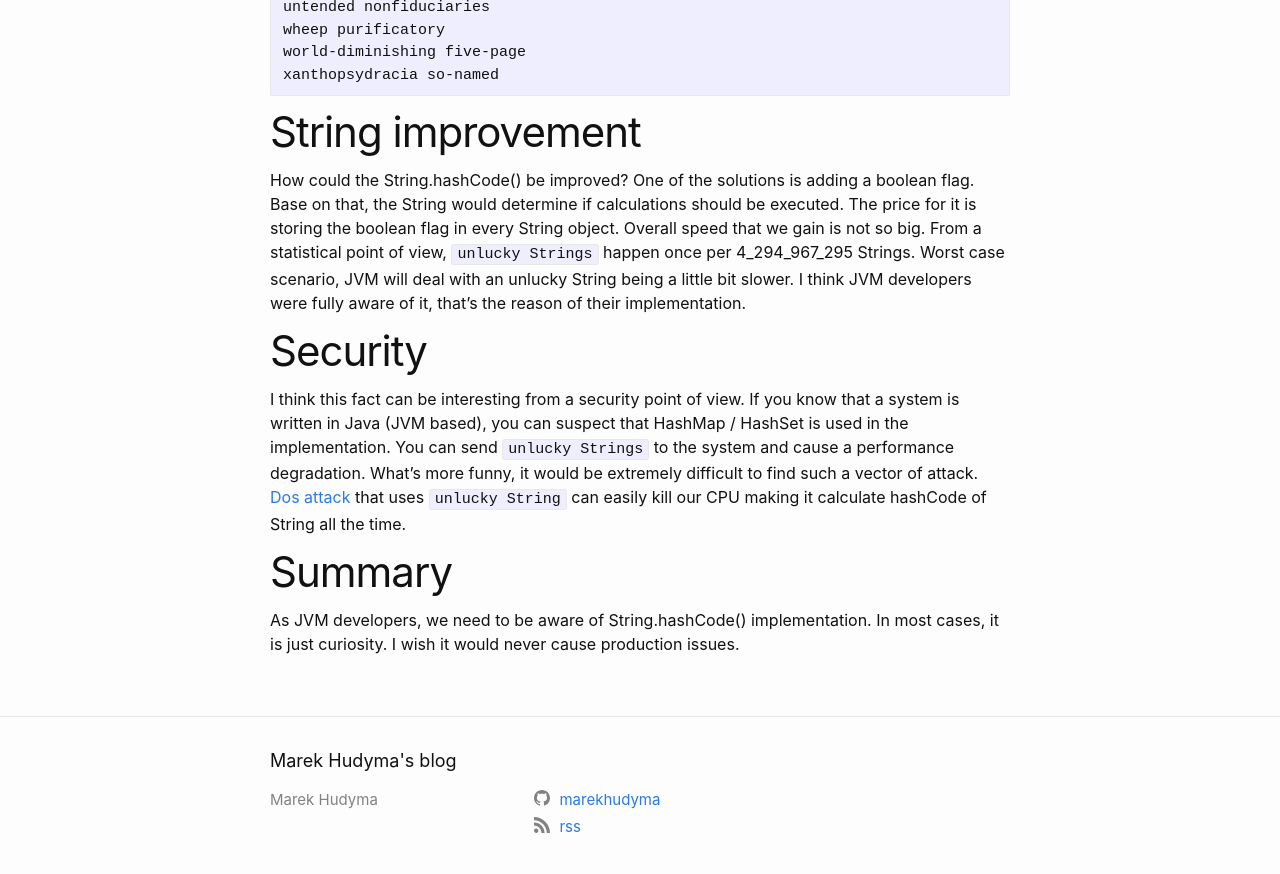
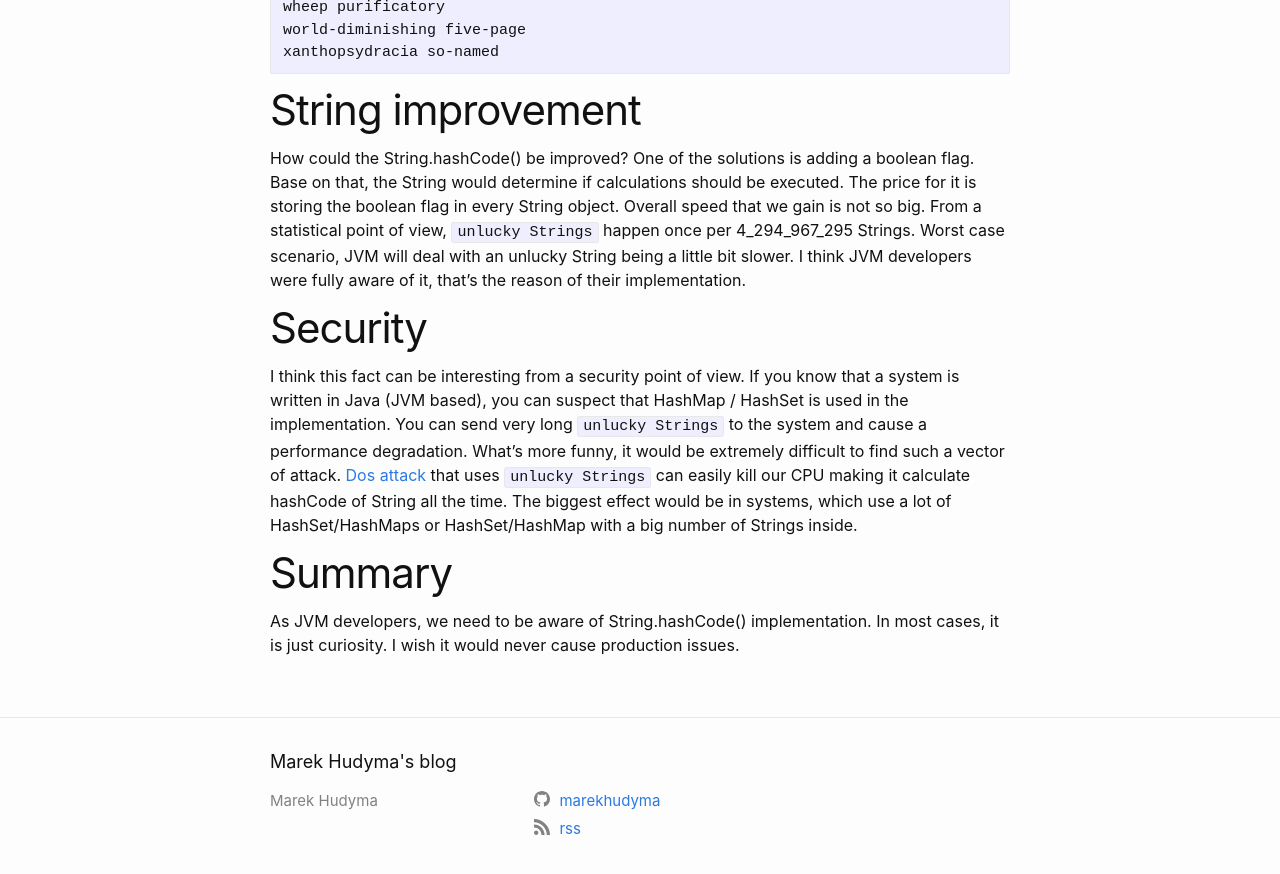
Before and after one commit to marekhudyma/marekhudyma.github.io, a Jekyll site: the page built from _posts/2020-01-02-String-hashcode-zero.md, in a window 1280 px wide and 900 px high, scrolled down 2905 px. Shown: the top 874 px of the window. Built offline with Jekyll 4.4.1, drawn with Linux system fonts in a browser that asks for light colours; some of the changed text lies outside the part shown.

Commit message:
String.hashCode() improvements2

```diff
--- a/_posts/2020-01-02-String-hashcode-zero.md
+++ b/_posts/2020-01-02-String-hashcode-zero.md
@@ -123,8 +122,9 @@ I think JVM developers were fully aware of it, that's the reason of their implem
 
 # Security
 I think this fact can be interesting from a security point of view. If you know that a system is written in Java (JVM based), you can suspect that HashMap / HashSet is used in the implementation.
-You can send `unlucky Strings` to the system and cause a performance degradation. What's more funny, it would be extremely difficult to find such a vector of attack.
-[Dos attack](https://en.wikipedia.org/wiki/Denial-of-service_attack) that uses `unlucky String` can easily kill our CPU making it calculate hashCode of String all the time.
+You can send very long `unlucky Strings` to the system and cause a performance degradation. What's more funny, it would be extremely difficult to find such a vector of attack.
+[Dos attack](https://en.wikipedia.org/wiki/Denial-of-service_attack) that uses `unlucky Strings` can easily kill our CPU making it calculate hashCode of String all the time.
+The biggest effect would be in systems, which use a lot of HashSet/HashMaps or HashSet/HashMap with a big number of Strings inside.
 
 # Summary
 As JVM developers, we need to be aware of String.hashCode() implementation. In most cases, it is just curiosity. I wish it would never cause production issues.
```
Also changed, not shown: other parts of _posts/2020-01-02-String-hashcode-zero.md (+2 -3 lines).
